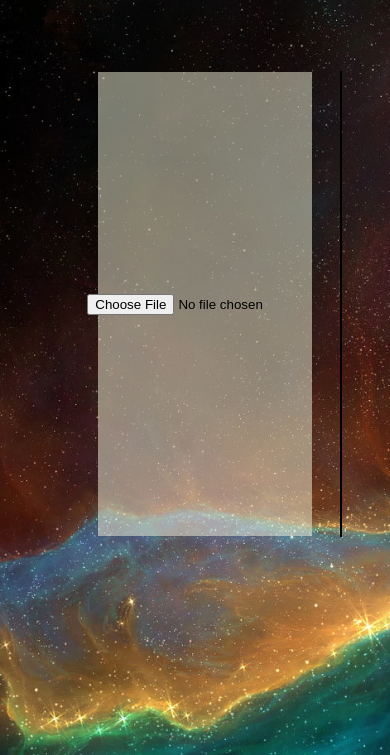
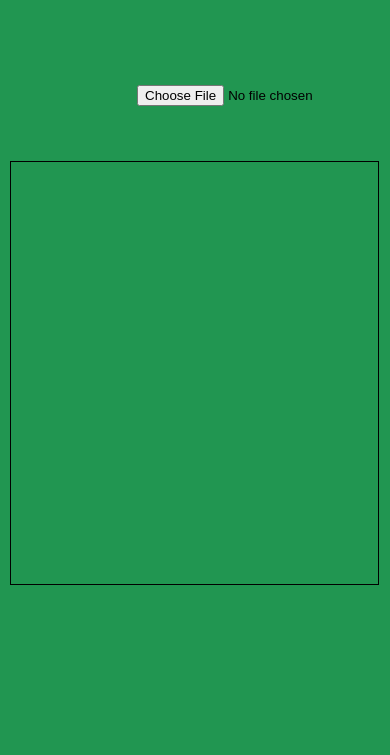
Before and after one commit to fransnl/appPictureLibrary, a plain HTML site: page uploadPicture.html in a window 390 px wide. Shown: the part 139-894 px from the top of the page. Drawn offline with Linux system fonts and the light colour scheme.

Commit message:
fixade lite css

```diff
--- a/css/uploadPicture.css
+++ b/css/uploadPicture.css
@@ -2,6 +2,7 @@
     margin: 0;
     padding: 0;
 }
+
 
 body{
     height: 100vh;
@@ -17,30 +18,69 @@ h1{
     color: rgba(247, 247, 247, 0.7);
 }
 .inputButton{
-    padding-left: 20px;
+    margin-top: 50px;
+    padding: 20px;
+    margin-left: 40%;
+    cursor: pointer;
 }
+
+
 
 #container{
     position: absolute;
     top: 25%;
     left: 25%;
-    width: 55vw;
-    height: 55vh;
-    background-color: rgba(245, 245, 220, 0.5);
+    width: 50%;
+    height: auto;
     display: flex;
     justify-content: center;
     align-items: center;
-
-
 
 }
 
 #display-image{
     border: 1px solid black;
-    height: 55vh;
-    width: 45vw;
-    background-color: rgb(255, 255, 255, 0.5);
-    background-size: cover;
+    min-height: 50vh;
+    height: auto;
+    width: 100%;
+    background-size: contain;
+    background-repeat: no-repeat;
 
 
 }
+
+@media only screen and (max-width: 620px) {
+
+    body{
+        background-image: none;
+    }
+
+    .inputButton{
+        padding-top: 50px;
+        padding-bottom: 50px;
+        padding-left: 20px;
+        margin-left: 30%;
+    }
+
+    #container{
+
+        margin-top: 300px;
+        width: 100%;
+        height: auto;
+        display: block;
+        top: 0;
+        left: 0;
+    }
+
+    #display-image{
+        border: 1px solid black;
+        width: 94%;
+        height: auto;
+        background-size: contain;
+        margin-left: 10px;
+        margin-right: 10px;
+
+
+    }
+
+}
--- a/uploadPicture.html
+++ b/uploadPicture.html
@@ -10,12 +10,13 @@
 <body>
     <h1 id="test"> Upload picture by clicking the button below </h1>
 
+
+    <input type="file" size="200px" class="inputButton"
+    id="image-input" name="upload"
+    accept="image/png, image/jpeg, image/jpg"
+    >
+
     <div id="container">
-
-        <input  type="file" class="inputButton"
-                id="image-input" name="upload"
-                accept="image/png, image/jpeg, image/jpg"
-                >
 
         <div id="display-image">  </div>
 
```
